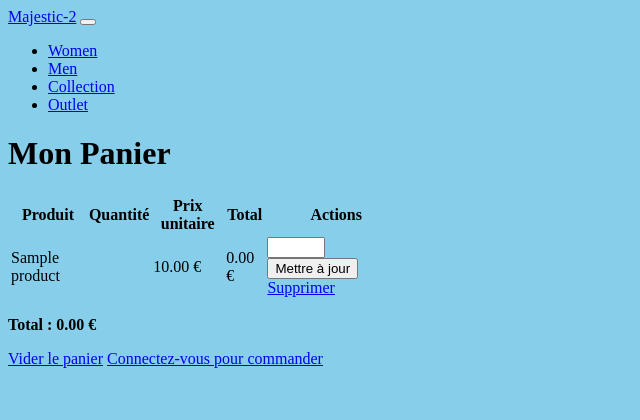
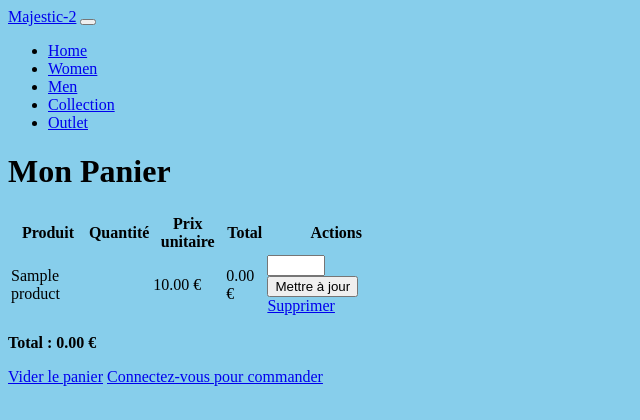
Before and after one commit to Nader-GH/SYMFONY_PROJECT, a Symfony app: template templates/cart/index.html.twig in a window 1280 px wide. Shown: the top 420 px of the page, without its empty margins (0-640 px from the left). Before the commit the page ends 368 px from the top, so only its background shows below. Run offline with Twig, Linux system fonts and the light colour scheme; the template is opened without the code that fills it: most values are stand-ins (such as "Sample title", 1, 10 or a date in 2020); some libraries are stand-ins or nearby versions.

Commit message:
Update navigation bar: Home

```diff
--- a/templates/base.html.twig
+++ b/templates/base.html.twig
@@ -16,6 +16,7 @@
             </button>
             <div class="collapse navbar-collapse" id="navbarNav">
                 <ul class="navbar-nav ms-auto">
+                    <li class="nav-item"><a class="nav-link" href="{{ path('app_home') }}">Home</a></li>
                     <li class="nav-item"><a class="nav-link" href="#">Women</a></li>
                     <li class="nav-item"><a class="nav-link" href="#">Men</a></li>
                     <li class="nav-item"><a class="nav-link" href="#">Collection</a></li>
```
